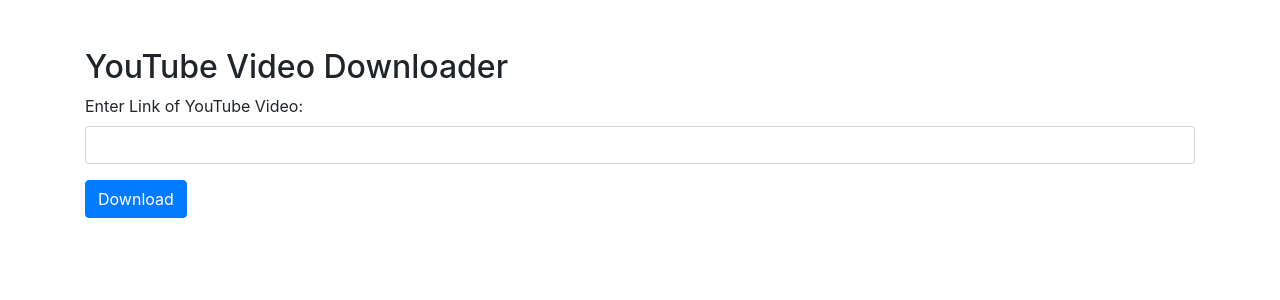
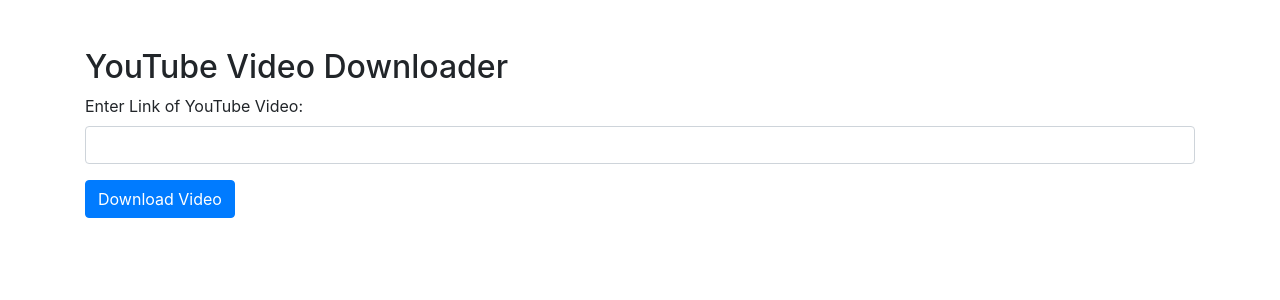
Before and after one commit to subratppandey/YouTubeVideoDownloader, a Flask app: page / in a window 1280 px wide. Shown: the top 300 px of the page. Run offline with Flask 3, Linux system fonts and the light colour scheme; some libraries are stand-ins or nearby versions.

Commit message:
Simple web interface to put video link and download the content

```diff
--- a/templates/index.html
+++ b/templates/index.html
@@ -14,7 +14,7 @@
             <label for="link">Enter Link of YouTube Video:</label>
             <input type="text" class="form-control" id="link" name="link" required>
         </div>
-        <button type="submit" class="btn btn-primary">Download</button>
+        <button type="submit" class="btn btn-primary">Download Video</button>
     </form>
 </div>
 </body>
```
